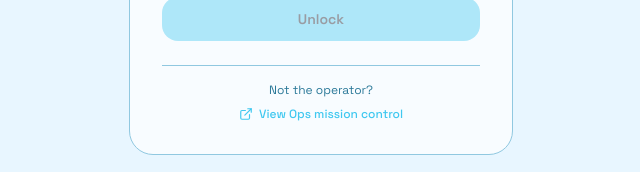
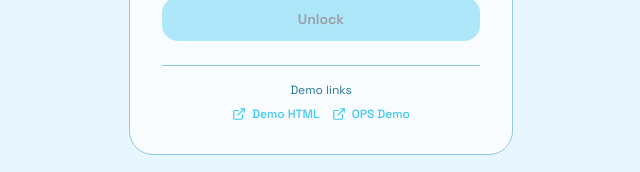
Before and after one commit to nuriygold/mothership, a Next.js app: page /login in a window 1280 px wide. Shown: the part 486-658 px from the top of the page, without its empty margins (319-959 px from the left). Built offline with nearby package versions, Linux system fonts and the light colour scheme.

Commit message:
fix(login): keep passphrase and add demo links

```diff
--- a/app/login/page.tsx
+++ b/app/login/page.tsx
@@ -51,7 +51,6 @@ function LoginForm() {
         className="w-full max-w-sm rounded-3xl p-8 flex flex-col gap-6"
         style={{ background: 'var(--card)', border: '1px solid var(--border)' }}
       >
-        {/* Logo / title */}
         <div className="flex flex-col items-center gap-4">
           <MothershipLogo size={52} />
           <div className="text-center">
@@ -64,7 +63,6 @@ function LoginForm() {
           </div>
         </div>
 
-        {/* Lock icon row */}
         <div className="flex justify-center">
           <div
             className="w-10 h-10 rounded-2xl flex items-center justify-center"
@@ -74,7 +72,6 @@ function LoginForm() {
           </div>
         </div>
 
-        {/* Form */}
         <form onSubmit={handleSubmit} className="flex flex-col gap-3">
           <div className="relative">
             <input
@@ -117,19 +114,28 @@ function LoginForm() {
           </button>
         </form>
 
-        {/* Demo link */}
         <div className="flex flex-col items-center gap-2 pt-1" style={{ borderTop: '1px solid var(--border)' }}>
           <p className="text-xs pt-3" style={{ color: 'var(--muted-foreground)' }}>
-            Not the operator?
+            Demo links
           </p>
+          <div className="flex items-center gap-3">
+            <a
+              href="/demo.html"
+              className="flex items-center gap-1.5 text-xs font-medium transition-opacity hover:opacity-70"
+              style={{ color: 'var(--color-cyan)' }}
+            >
+              <ExternalLink className="w-3.5 h-3.5" />
+              Demo HTML
+            </a>
             <a
               href="/ops"
               className="flex items-center gap-1.5 text-xs font-medium transition-opacity hover:opacity-70"
               style={{ color: 'var(--color-cyan)' }}
             >
               <ExternalLink className="w-3.5 h-3.5" />
-            View Ops mission control
+              OPS Demo
             </a>
+          </div>
         </div>
       </div>
     </div>
```
Lines whose indentation alone changed are shown as unchanged.
